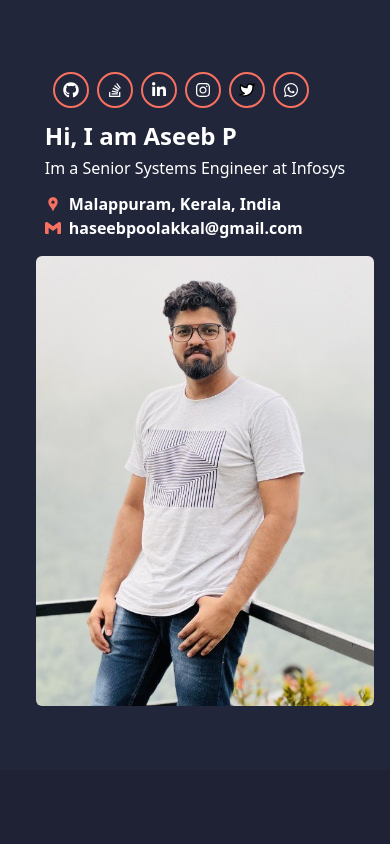
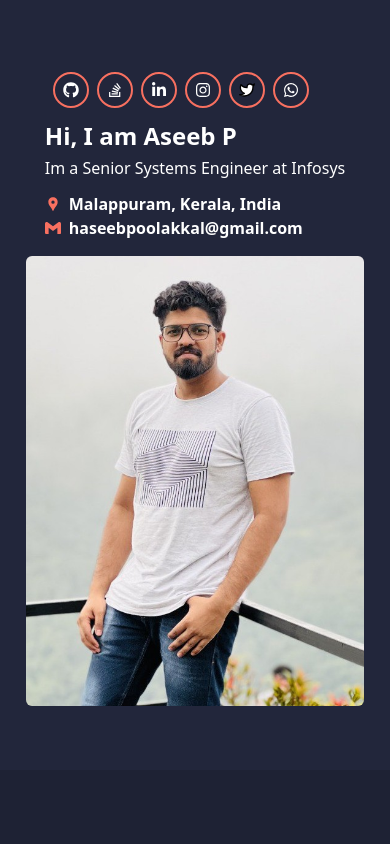
Before and after one commit to haseebpoolakkal/Portfolio, a React (Create React App) app: page / in a window 390 px wide. Shown: the top 844 px of the page. Built offline with nearby package versions, Linux system fonts and the light colour scheme.

Commit message:
Fixed profile image alignment in mobile

```diff
--- a/src/pages/Header.jsx
+++ b/src/pages/Header.jsx
@@ -18,7 +18,7 @@ const Header = () => {
               transition={{duration: 0.8}}
               src={profile}
               alt="/"
-              className="w-[40vh] ml-5 md:w-[50vh] md:my-0 rounded-md"
+              className="w-[40vh] mx-5 md:w-[50vh] md:my-0 rounded-md"
             />
           </div>
         </div>
```
